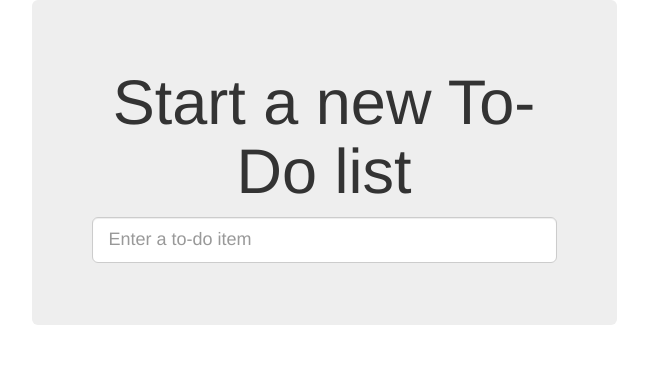
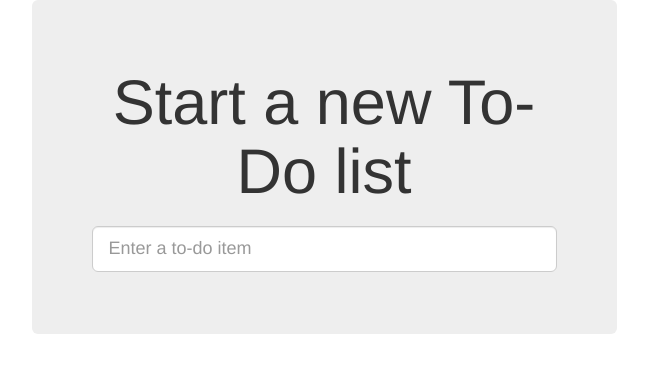
Before and after one commit to hanfak/Django-testing-goat-tutorial, a Django app: page / in a window 1280 px wide. Shown: the top 373 px of the page, without its empty margins (316-964 px from the left). Run offline with Django 3.2, Linux system fonts and the light colour scheme; some libraries are stand-ins or nearby versions.

Commit message:
$1.7 added css file

```diff
--- /dev/null
+++ b/superlists/lists/static/base.css
@@ -0,0 +1,3 @@
+#id_new_item {
+    margin-top: 2ex;
+}
--- a/superlists/lists/templates/base.html
+++ b/superlists/lists/templates/base.html
@@ -5,6 +5,7 @@
   <meta name="viewport" content="width=device-width, initial-scale=1">
   <title>To-Do lists</title>
   <link href="/static/bootstrap/css/bootstrap.min.css" rel="stylesheet">
+  <link href="/static/base.css" rel="stylesheet">
 </head>
 
 <body>
```
